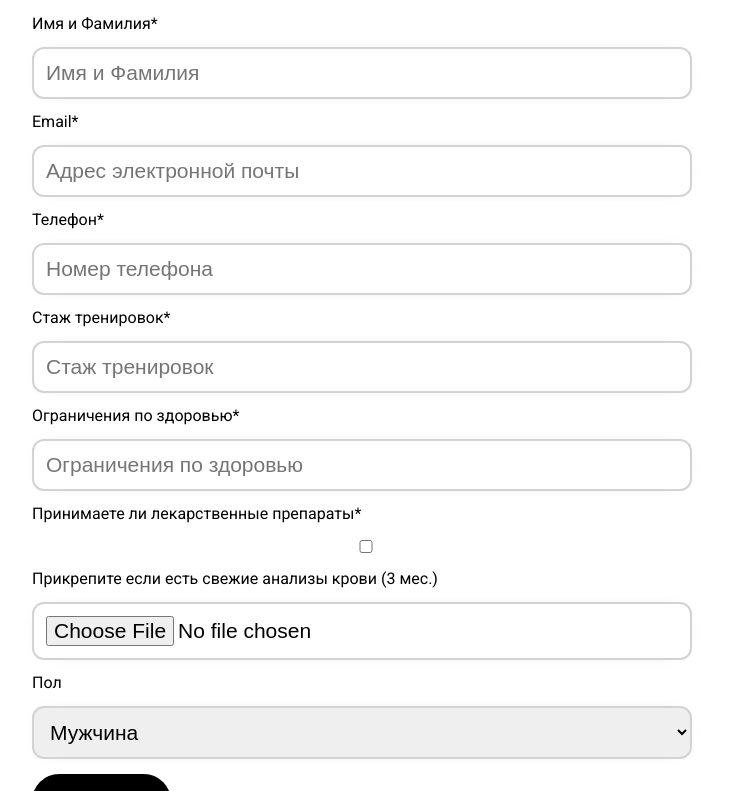
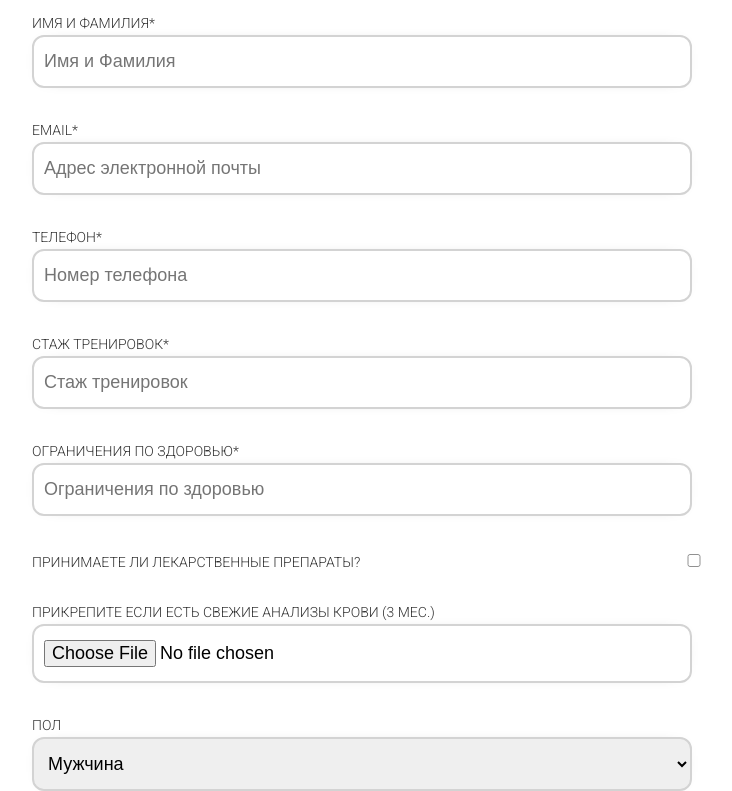
Before and after one commit to EmilKhamatnurov/-Personal-training-website, a React (Vite) app in the folder Personal-training-site/: page / in a window 1280 px wide. Shown: the part 1149-1940 px from the top of the page, without its empty margins (58-790 px from the left). Built offline with nearby package versions, Linux system fonts and the light colour scheme; the HTML template or start-up script is replaced by a standard one.

Commit message:
Ошибки для полей ввода

```diff
--- a/Personal-training-site/src/common-styles/_mixins.scss
+++ b/Personal-training-site/src/common-styles/_mixins.scss
@@ -3,15 +3,19 @@
 @mixin form-input {
 	box-sizing: border-box;
 	resize: none;
-	font-size: 21px;
+	font-size: 18px;
 	width: 100%;
 	max-width: 660px;
-	padding: 12px;
+	padding: 14px 10px;
 	border-radius: 12px;
 	border: 2px solid lightgrey;
 	outline: none;
 	transition: all 0.3s cubic-bezier(0.19, 1, 0.22, 1);
 	box-shadow: 0px 0px 20px -18px;
+
+	&[type='checkbox'] {
+		accent-color: black;
+	}
 
 	&:hover {
 		border: 2px solid lightgrey;
--- a/Personal-training-site/src/components/Form/Form.jsx
+++ b/Personal-training-site/src/components/Form/Form.jsx
@@ -56,51 +56,79 @@ function Form({ selectedService, setIsLoading }) {
 	}
 
 	return (
+
 		<form className={styles.form} onSubmit={handleSubmit(onSubmit)}>
-			<label className={styles.form__labe}>Имя и Фамилия*</label>
+			{/* Имя и фамилия */}
+			<div className={styles['form__input-block']}>
+				<label className={styles.form__label}>Имя и Фамилия*</label>
+				{errors.name && <p className={styles.form__error}>{errors.name.message}</p>}
 				<input className={styles.form__input}
 					{...register("name", { required: "Поле обязательно для ввода", minLength: 3 })} placeholder="Имя и Фамилия" />
+			</div>
 
 			{/* Email */}
-			<label className={styles.form__labe}>Email*</label>
+			<div className={styles['form__input-block']}>
+				<label className={styles.form__label}>Email*</label>
+				{errors.email && <p className={styles.form__error}>{errors.email.message}</p>}
 				<input className={styles.form__input} {...register("email", {
 					required: "Поле обязательно для ввода", pattern: {
 						value: /^[A-Z0-9._%+-]+@[A-Z0-9.-]+\.[A-Z]{2,4}$/i,
 						message: "Некорректный email"
 					}
 				})} placeholder="Адрес электронной почты" />
+			</div>
 
 			{/* Номер телефона */}
-			<label className={styles.form__labe}>Телефон*</label>
+			<div className={styles['form__input-block']}>
+				<label className={styles.form__label}>Телефон*</label>
+				{errors.phone_number && <p className={styles.form__error}>{errors.phone_number.message}</p>}
 				<input className={styles.form__input} {...register("phone_number", {
-				required: "Поле обязательно для ввода"
+					required: "Проверьте поле ввода",
+					pattern: {
+						value: /^((\+7|7|8)+([-\s()]*\d[-\s()]*){10})$/,
+						message: 'Неверный формат номера телефона'
+					}
 				})} placeholder="Номер телефона" />
+			</div>
 
 			{/* Стаж тренировок */}
-			<label className={styles.form__labe}>Стаж тренировок*</label>
+			<div className={styles['form__input-block']}>
+				<label className={styles.form__label}>Стаж тренировок*</label>
+				{errors.experience && <p className={styles.form__error}>{errors.experience.message}</p>}
 				<input className={styles.form__input}
 					{...register("experience", { required: "Поле обязательно для ввода", })} placeholder="Стаж тренировок" />
+			</div>
+
 			{/* Ограничения по здоровью */}
-			<label className={styles.form__labe}>Ограничения по здоровью*</label>
+			<div className={styles['form__input-block']}>
+				<label className={styles.form__label}>Ограничения по здоровью*</label>
+				{errors.health_limit && <p className={styles.form__error}>{errors.health_limit.message}</p>}
 				<input className={styles.form__input}
-				{...register("health limit", { required: "Поле обязательно для ввода", })} placeholder="Ограничения по здоровью" />
+					{...register("health_limit", { required: "Поле обязательно для ввода", })} placeholder="Ограничения по здоровью" />
+			</div>
 
 			{/* Лекарственные препараты */}
-			<label className={styles.form__labe}>Принимаете ли лекарственные препараты*</label>
+			<div className={styles['form__input-block']}>
+				<label className={styles.form__label}>Принимаете ли лекарственные препараты?
 					<input type='checkbox' className={styles.form__input}
-				{...register("medicines", { required: "Поле обязательно для ввода", })} placeholder="Лекарственные препараты" />
+						{...register("medicines")} placeholder="Лекарственные препараты" />
+				</label>
+			</div>
 
 			{/* Анализы крови */}
-			<label className={styles.form__labe}>Прикрепите если есть свежие анализы крови (3 мес.)</label>
-			<input type='file' className={styles.form__input}
-				{...register("analysis", { required: false })} />
+			<div className={styles['form__input-block']}>
+				<label className={styles.form__label}>Прикрепите если есть свежие анализы крови (3 мес.)</label>
+				<input type='file' className={styles.form__input} {...register("analysis")} />
+			</div>
 
 			{/* Пол */}
-			<label className={styles.form__labe}>Пол</label>
+			<div className={styles['form__input-block']}>
+				<label className={styles.form__label}>Пол</label>
 				<select className={styles.form__select} {...register("gender")}>
 					<option value="мужчина">Мужчина</option>
 					<option value="женщина">Женщина</option>
 				</select>
+			</div>
 			<input className={styles.form__button} type="submit" />
 			{/* SUCCESS Window */}
 			<Dialog
--- a/Personal-training-site/src/components/Form/Form.module.scss
+++ b/Personal-training-site/src/components/Form/Form.module.scss
@@ -2,9 +2,22 @@
 .form {
 	display: flex;
 	flex-direction: column;
-	gap: 15px;
+	gap: 35px;
 	margin-bottom: 50px;
-
+	&__input-block {
+		display: flex;
+		flex-direction: column;
+		gap: 5px;
+	}
+	&__label {
+		font-size: 14px;
+		text-transform: uppercase;
+		font-weight: 300;
+		opacity: 0.8;
+	}
+	&__error {
+		color: red;
+	}
 	&__input {
 		@include form-input;
 	}
```
Lines whose indentation alone changed are shown as unchanged.
